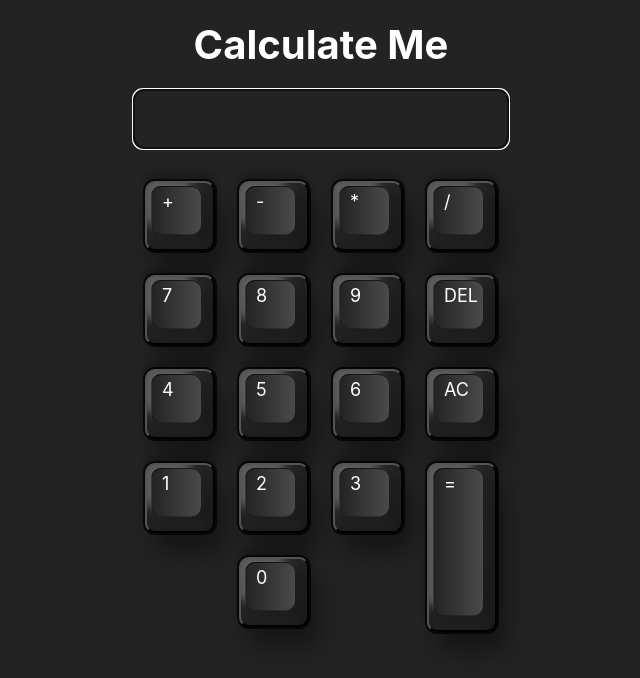
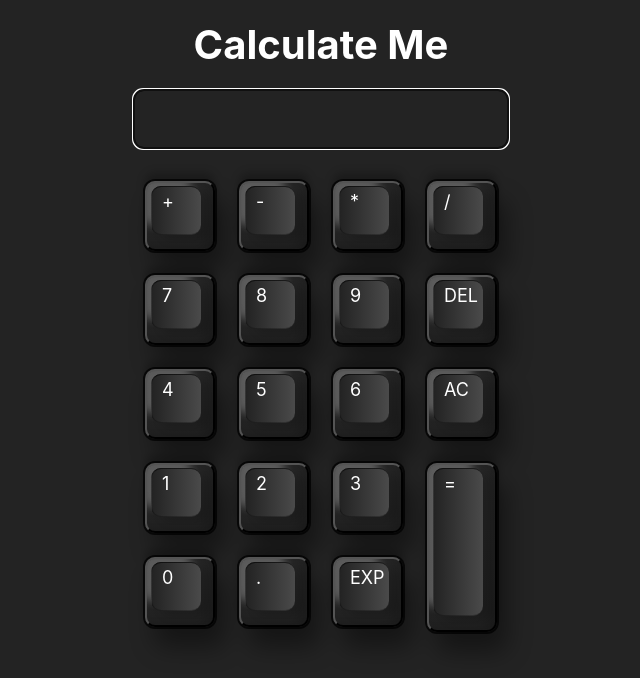
Before and after one commit to Camilo-Nore/ReactCalcutator, a React (Vite) app: page / in a window 1280 px wide. Shown: the top 678 px of the page, without its empty margins (319-959 px from the left). Built offline with nearby package versions, Linux system fonts and the light colour scheme.

Commit message:
Refactor

```diff
--- /dev/null
+++ b/src/components/Buttons/index.jsx
@@ -0,0 +1,43 @@
+import React from 'react';
+import './styles.css';
+
+export default function Buttons ({userNumbers, setUserNumbers}){
+
+  const buttons = ['+', '-', '*', '/', 7,8,9,4,5,6,1,2,3,0,'.']
+
+  const handleButtonClick = (num) => (ev) => {
+    setUserNumbers(userNumbers + num.toString())
+  };
+  const handleEqual = () => {
+    try{
+      setUserNumbers(eval(userNumbers))
+    }catch{
+      alert('Check your equation')
+    }
+  };
+  const handleDelete = () => {
+    setUserNumbers('')
+  };
+  const handlePartialDelete = () => {
+    setUserNumbers(userNumbers.toString().slice(0,-1))
+  };
+  const handleExponential = () => {
+    setUserNumbers(userNumbers + '**')
+  };
+
+  return(
+    <section className='keyboard-numbers'>
+      {
+        buttons.map((num, index) => {
+          return(
+              <button className='key' key={index} onClick={handleButtonClick(num)}><i>{num}</i></button>
+          )
+        })
+      }
+      <button className='key' onClick={handleExponential}><i>Exp</i></button>
+      <button className='key delete-key' onClick={handlePartialDelete}><i>Del</i></button>
+      <button className='key restart-key' onClick={handleDelete}><i>Ac</i></button>
+      <button className='key equal-key' onClick={handleEqual}><i>=</i></button>
+    </section>
+  )
+}
--- a/src/components/Calculator/styles.css
+++ b/src/components/Buttons/styles.css
@@ -48,9 +48,6 @@
   display: grid;
   grid-template-columns: repeat(4, 1fr)
 }
-.keyboard-numbers button:nth-child(14){
-  grid-column: 2;
-}
 .delete-key{
   grid-row: 2;
   grid-column: 4;
@@ -59,14 +56,3 @@
   grid-row: 3;
   grid-column: 4;
 }
-.screen{
-  margin-bottom: 20px;
-  min-height: 60px;
-  font-size:18px;
-  padding: 5px;
-  border-radius: 10px;
-  background: transparent;
-  border: 2px solid #000;
-  color: #fff;
-  font-family: -apple-system, BlinkMacSystemFont, 'Segoe UI', Roboto, Oxygen, Ubuntu, Cantarell, 'Open Sans', 'Helvetica Neue', sans-serif;
-}
--- a/src/components/Calculator/index.jsx
+++ b/src/components/Calculator/index.jsx
@@ -1,51 +1,14 @@
 import React, { useState } from 'react';
-import './styles.css'
+import Buttons from '../Buttons';
+import Screen from '../Screen';
 
 export default function Calculator () {
-
   const [userNumbers, setUserNumbers] = useState('')
-
-  const buttons = ['+', '-', '*', '/', 7,8,9,4,5,6,1,2,3,0]
-
-  const handleButtonClick = (num) => (ev) => {
-    setUserNumbers(userNumbers + num.toString())
-  };
-  const handleEqual = () => {
-    try{
-      setUserNumbers(eval(userNumbers))
-    }catch{
-      alert('Check your equation')
-    }
-  };
-  const handleDelete = () => {
-    setUserNumbers('')
-  };
-  const handlePartialDelete = () => {
-    setUserNumbers(userNumbers.toString().slice(0,-1))
-  };
-  const handleChange = (e) =>{
-    setUserNumbers(e.target.value)
-  }
-  const handlePressedKey = (e) =>{
-    e.key == 'Enter' && handleEqual()
-  }
-
 
   return (
     <>
-      <input type="text" autoFocus className='screen' onChange={handleChange} value={userNumbers || ''} onKeyPress={handlePressedKey}/>
-      <section className='keyboard-numbers'>
-      {
-        buttons.map((num, index) => {
-          return(
-              <button className='key' key={index} onClick={handleButtonClick(num)}><i>{num}</i></button>
-          )
-        })
-      }
-      <button className='key delete-key' onClick={handlePartialDelete}><i>Del</i></button>
-      <button className='key restart-key' onClick={handleDelete}><i>Ac</i></button>
-      <button className='key equal-key' onClick={handleEqual}><i>=</i></button>
-      </section>
+      <Screen userNumbers={userNumbers} setUserNumbers={setUserNumbers}/>
+      <Buttons userNumbers={userNumbers} setUserNumbers={setUserNumbers}/>
     </>
   )
 }
--- /dev/null
+++ b/src/components/Screen/index.jsx
@@ -0,0 +1,20 @@
+import React from 'react';
+import './styles.css';
+export default function Screen ({userNumbers, setUserNumbers}){
+  const handleEqual = () => {
+    try{
+      setUserNumbers(eval(userNumbers))
+    }catch{
+      alert('Check your equation')
+    }
+  };
+  const handleChange = (e) =>{
+    setUserNumbers(e.target.value)
+  }
+  const handlePressedKey = (e) =>{
+    e.key == 'Enter' && handleEqual()
+  }
+  return(
+    <input type="text" autoFocus className='screen' onChange={handleChange} value={userNumbers || ''} onKeyPress={handlePressedKey}/>
+  )
+}
--- /dev/null
+++ b/src/components/Screen/styles.css
@@ -0,0 +1,11 @@
+.screen{
+  margin-bottom: 20px;
+  min-height: 60px;
+  font-size:18px;
+  padding: 5px;
+  border-radius: 10px;
+  background: transparent;
+  border: 2px solid #000;
+  color: #fff;
+  font-family: -apple-system, BlinkMacSystemFont, 'Segoe UI', Roboto, Oxygen, Ubuntu, Cantarell, 'Open Sans', 'Helvetica Neue', sans-serif;
+}
```
